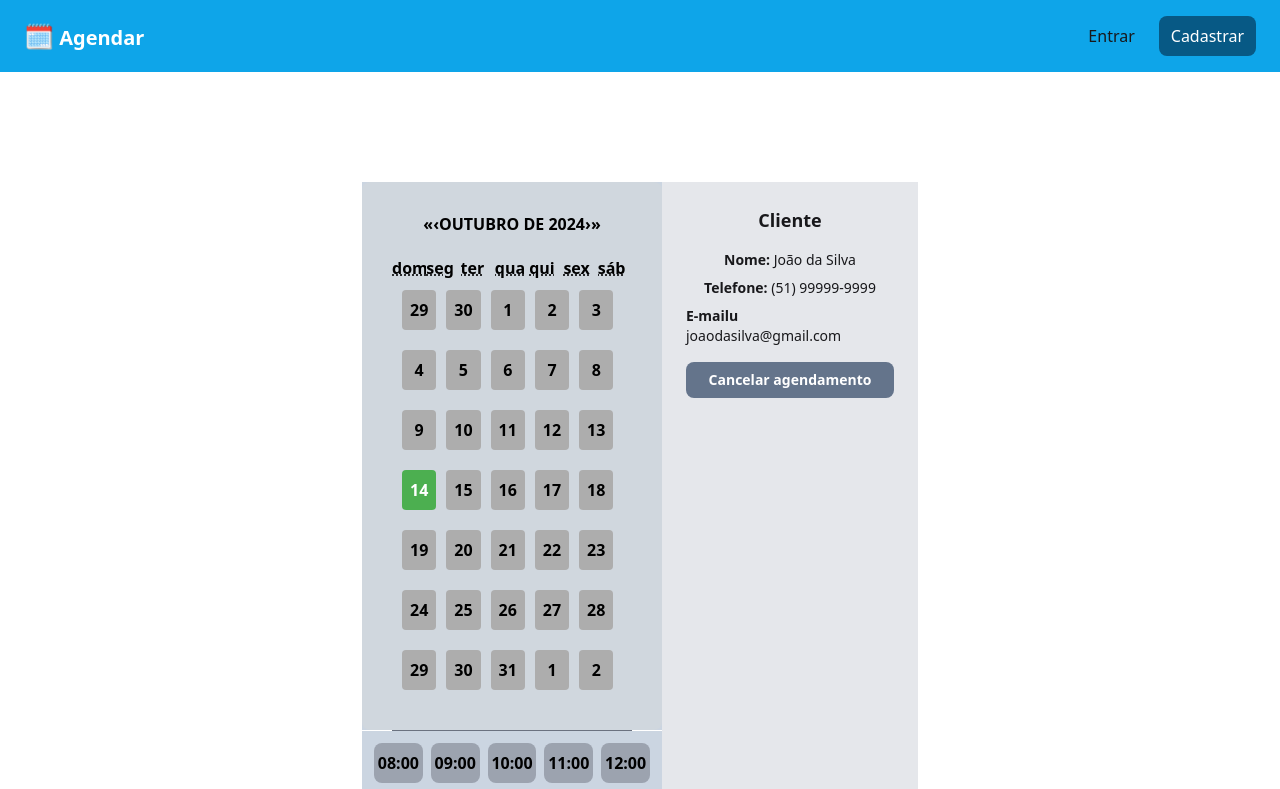
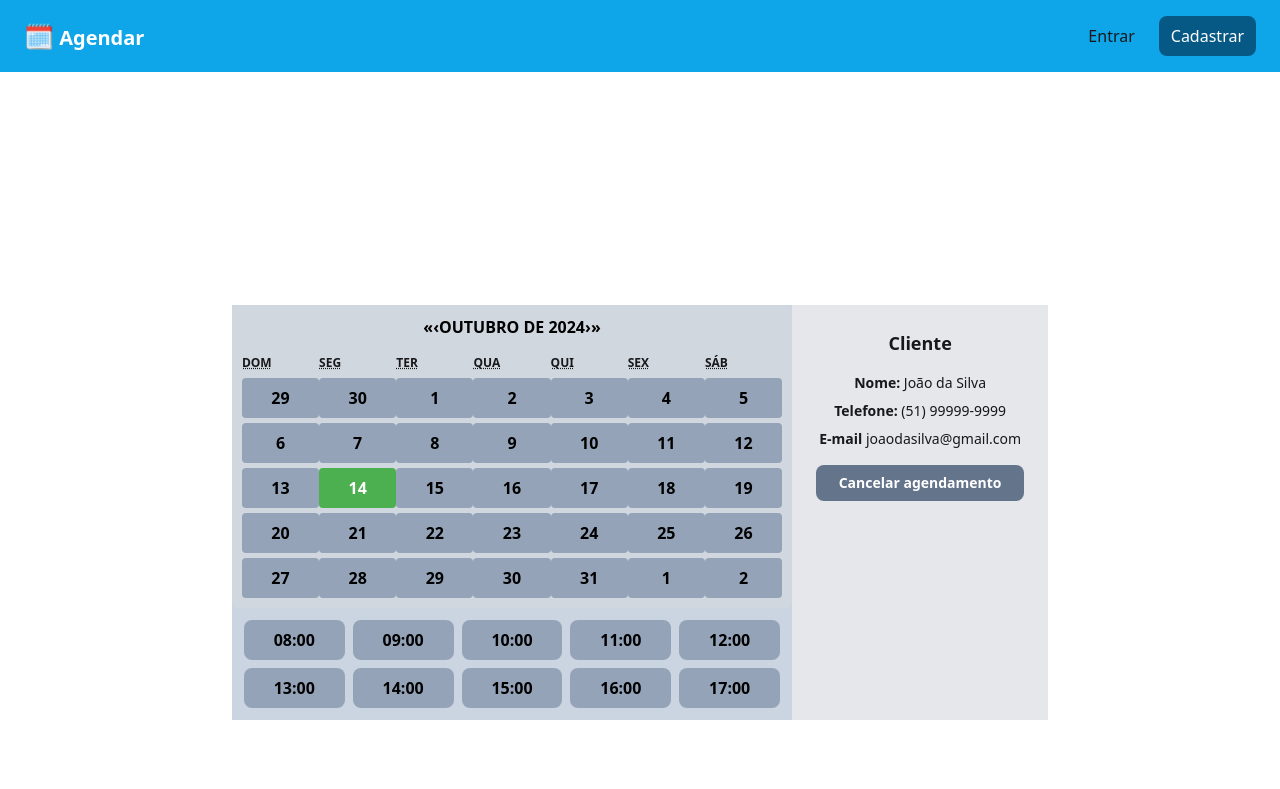
Before and after one commit to marcelopoars/projeto-front-senac, a Next.js app: page /agenda in a window 1280 px wide. Shown: the top 789 px of the page. Built offline with nearby package versions, Linux system fonts and the light colour scheme.

Commit message:
calendar columns corrected and onclick funtion added to 'schedule' button

```diff
--- a/src/app/agenda/components/calendar/styles.css
+++ b/src/app/agenda/components/calendar/styles.css
@@ -1,45 +1,51 @@
 .react-calendar {
   background-color: #d0d7de;
   border-radius: 8px;
-  padding: 30px;
-  width: 300px;
+  padding: 10px;
+  width: fit-content;
+}
+
+.react-calendar__month-view__weekdays__weekday abbr {
+  font-size: 12px;
+  text-transform: uppercase;
+  font-weight: bold;
 }
 
 .react-calendar__tile {
-  background-color: rgb(173, 173, 173);
+  --tw-bg-opacity: 1;
+  background-color: rgb(148 163 184 / var(--tw-bg-opacity));
   color: black;
   font-weight: bold;
   text-align: center;
-  margin: 10px; /* ajuste de espaço entre os dias */
-  padding-left: 5px;
-  padding-right: 5px;
+  margin-top: 5px;
   border-radius: 4px;
-  height: 40px; /* altura dos dias */
+  height: 40px;
+  box-sizing: border-box;
 }
 
 .react-calendar__tile:hover {
-  background-color: rgb(133, 133, 133);
+  --tw-bg-opacity: 1;
+  background-color: rgb(100 116 139 / var(--tw-bg-opacity));
 }
 
-
 .react-calendar__tile--now {
-  background-color: #4caf50; /* cor do dia atual */
+  background-color: #4caf50;
   color: white;
 }
 
 .react-calendar__tile--now:hover {
-  background-color: #3a853c; /* cor do dia atual */
+  background-color: #3a853c;
   color: white;
 }
 
 .react-calendar__tile--active {
-  background-color: #007acc; /* cor do dia selecionado */
+  background-color: #007acc;
   color: white;
 }
 
 .react-calendar__navigation {
   text-align: center;
-  margin-bottom: 20px;
+  margin-bottom: 10px;
 }
 
 .react-calendar__navigation__label__labelText {
@@ -52,8 +58,3 @@
   color: black;
   font-weight: bold;
 }
-
-.react-calendar__month-view__weekdays__weekday {
-  color: black;
-  font-weight: bold;
-}
--- a/src/app/agenda/components/customer/customer.tsx
+++ b/src/app/agenda/components/customer/customer.tsx
@@ -14,7 +14,7 @@ export function Customer({ setShow }: CustomerProps) {
         <strong>Telefone:</strong> (51) 99999-9999
       </div>
       <div className="text-sm mb-4">
-        <strong>E-mailu</strong> joaodasilva@gmail.com
+        <strong>E-mail</strong> joaodasilva@gmail.com
       </div>
       <button
         type="button"
--- a/src/app/agenda/components/schedule/schedule.tsx
+++ b/src/app/agenda/components/schedule/schedule.tsx
@@ -1,8 +1,11 @@
 "use client";
 import React, { useState } from "react";
 
+interface ScheduleProps {
+  setShow: (type: string) => void;
+}
 
-export function Schedule() {
+export function Schedule({ setShow }: ScheduleProps) {
   const [name, setName] = useState("");
   const [phone, setPhone] = useState("");
   const [email, setEmail] = useState("");
@@ -76,7 +79,7 @@ export function Schedule() {
         <button
           className="bg-slate-500 text-white py-2 px-4 rounded-lg font-bold text-sm w-full hover:bg-slate-600"
           type="button"
-
+          onClick={() => setShow("customer")}
         >
           Agendar
         </button>
--- a/src/app/agenda/components/timestamps/timestamps.tsx
+++ b/src/app/agenda/components/timestamps/timestamps.tsx
@@ -10,7 +10,7 @@ export function TimeStamps() {
         {hours.map((hour, index) => (
           <div
             key={index}
-            className="text-center bg-gray-400 text-black font-bold py-2 rounded-lg hover:bg-gray-500 cursor-pointer"
+            className="text-center bg-slate-400 text-black font-bold py-2 rounded-lg hover:bg-slate-500 cursor-pointer"
           >
             {hour}
           </div>
--- a/src/app/agenda/page.tsx
+++ b/src/app/agenda/page.tsx
@@ -11,15 +11,14 @@ export default function AgendaPage() {
     <div className="flex flex-col items-center justify-center min-h-screen my-10">
       <div className="flex">
         <div className="flex flex-col items-center">
+
           <Calendar />
+          <TimeStamps />
 
-          <div className="border-t border-gray-500 w-4/5"></div>
-
-          <TimeStamps />
         </div>
         {show === "customer" && <Customer setShow={setShow} />}
 
-        {show === "schedule" && <Schedule />}
+        {show === "schedule" && <Schedule setShow={setShow}/>}
       </div>
     </div>
   );
```
